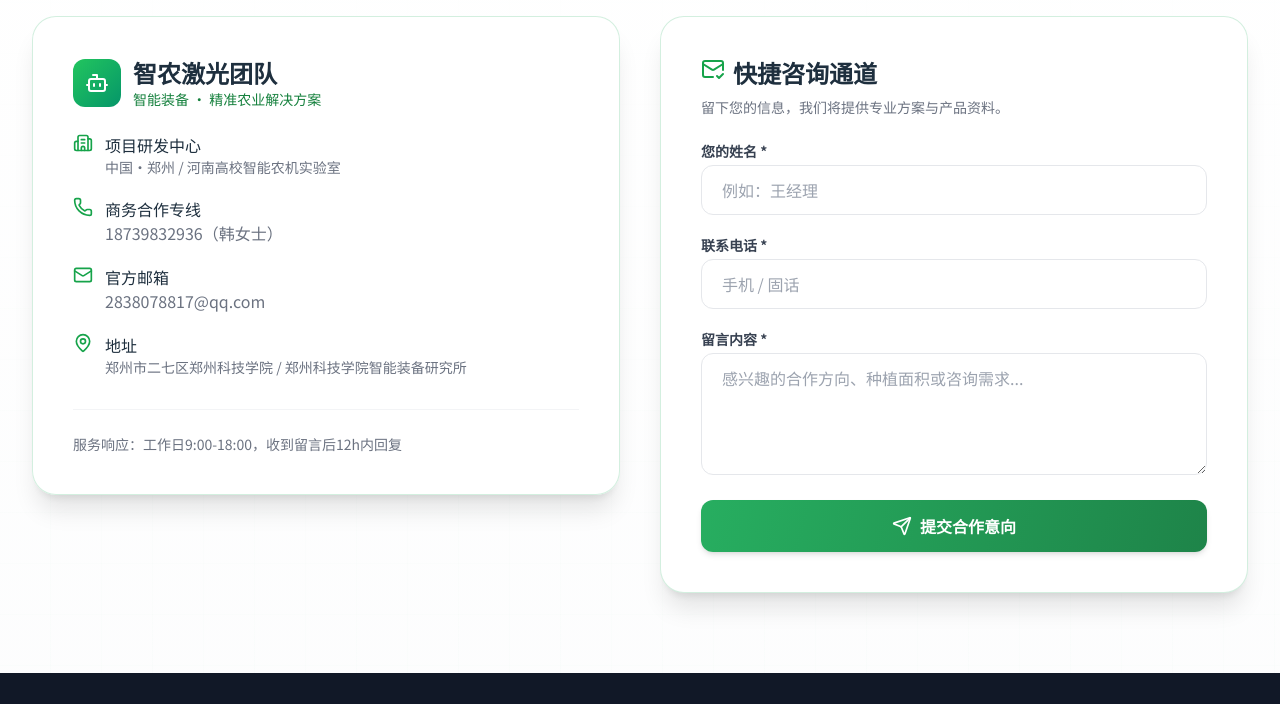
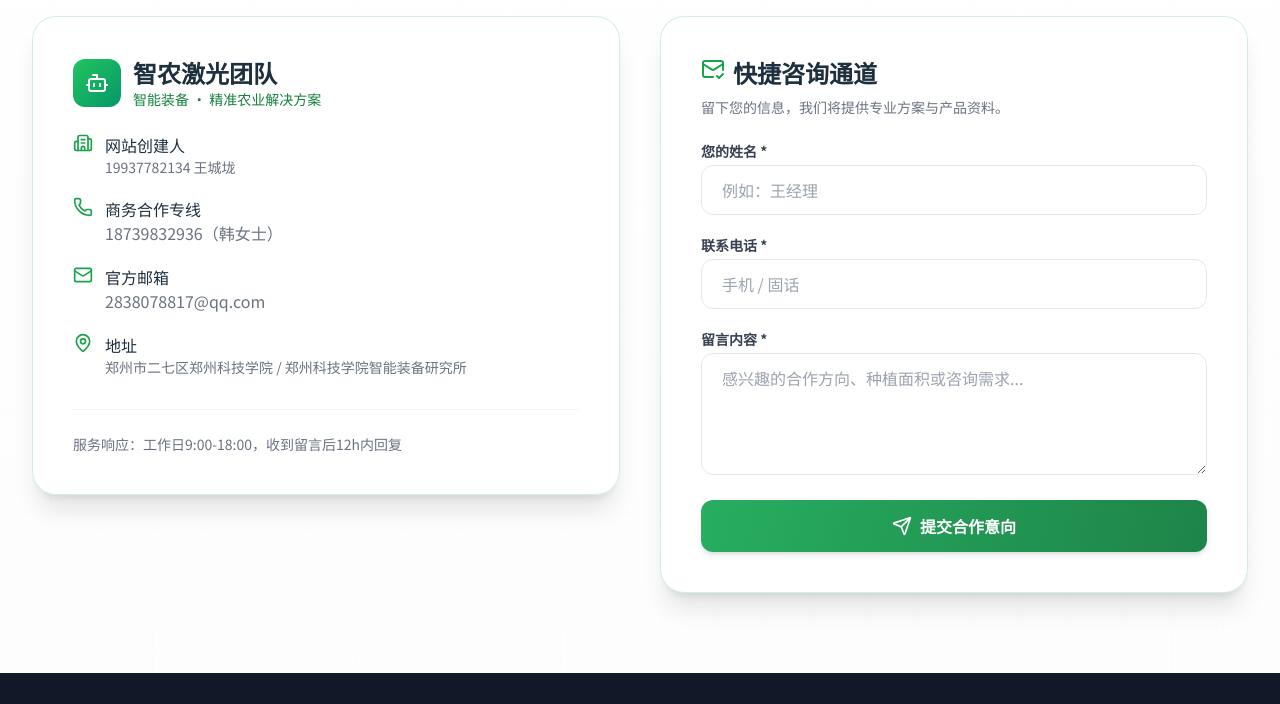
Before and after one commit to bingmo-yihan/Laser_weeding_robot, a plain HTML site: page laser_weeding_robot.html in a window 1280 px wide. Shown: the part 5800-6504 px from the top of the page. Drawn offline with nearby package versions, Linux system fonts and the light colour scheme.

Commit message:
Update laser_weeding_robot.html

```diff
--- a/laser_weeding_robot.html
+++ b/laser_weeding_robot.html
@@ -343,7 +343,7 @@
         <div class="max-w-7xl mx-auto px-4 sm:px-6 lg:px-8">
             <div class="scroll-reveal text-center mb-12"><span class="inline-block px-4 py-1 rounded-full bg-blue-100 text-blue-800 text-sm font-medium mb-3">携手共进</span><h2 class="text-3xl md:text-4xl font-bold">合作联系 · 共创智慧农业新生态</h2><p class="text-gray-500">期待与农场、合作社、投资机构及技术伙伴深度合作</p></div>
             <div class="grid lg:grid-cols-2 gap-10 items-start">
-                <div class="glass-card rounded-3xl p-8 md:p-10 bg-white/90 shadow-xl"><div class="flex items-center gap-3 mb-6"><div class="w-12 h-12 rounded-xl bg-gradient-to-br from-green-500 to-emerald-600 flex items-center justify-center"><i data-lucide="bot" class="w-6 h-6 text-white"></i></div><div><h3 class="text-2xl font-bold">智农激光团队</h3><p class="text-sm text-green-700">智能装备 · 精准农业解决方案</p></div></div><div class="space-y-5"><div class="flex gap-3"><i data-lucide="building-2" class="w-5 h-5 text-green-600"></i><div><p class="font-medium">项目研发中心</p><p class="text-gray-500 text-sm">中国·郑州 / 河南高校智能农机实验室</p></div></div><div class="flex gap-3"><i data-lucide="phone" class="w-5 h-5 text-green-600"></i><div><p class="font-medium">商务合作专线</p><p class="text-gray-500">18739832936（韩女士）</p></div></div><div class="flex gap-3"><i data-lucide="mail" class="w-5 h-5 text-green-600"></i><div><p class="font-medium">官方邮箱</p><p class="text-gray-500">2838078817@qq.com</p></div></div><div class="flex gap-3"><i data-lucide="map-pin" class="w-5 h-5 text-green-600"></i><div><p class="font-medium">地址</p><p class="text-gray-500 text-sm">郑州市二七区郑州科技学院 / 郑州科技学院智能装备研究所</p></div></div></div><div class="mt-8 pt-6 border-t border-gray-100 text-sm text-gray-500">服务响应：工作日9:00-18:00，收到留言后12h内回复</div></div>
+                <div class="glass-card rounded-3xl p-8 md:p-10 bg-white/90 shadow-xl"><div class="flex items-center gap-3 mb-6"><div class="w-12 h-12 rounded-xl bg-gradient-to-br from-green-500 to-emerald-600 flex items-center justify-center"><i data-lucide="bot" class="w-6 h-6 text-white"></i></div><div><h3 class="text-2xl font-bold">智农激光团队</h3><p class="text-sm text-green-700">智能装备 · 精准农业解决方案</p></div></div><div class="space-y-5"><div class="flex gap-3"><i data-lucide="building-2" class="w-5 h-5 text-green-600"></i><div><p class="font-medium">网站创建人</p><p class="text-gray-500 text-sm">19937782134 王城垅</p></div></div><div class="flex gap-3"><i data-lucide="phone" class="w-5 h-5 text-green-600"></i><div><p class="font-medium">商务合作专线</p><p class="text-gray-500">18739832936（韩女士）</p></div></div><div class="flex gap-3"><i data-lucide="mail" class="w-5 h-5 text-green-600"></i><div><p class="font-medium">官方邮箱</p><p class="text-gray-500">2838078817@qq.com</p></div></div><div class="flex gap-3"><i data-lucide="map-pin" class="w-5 h-5 text-green-600"></i><div><p class="font-medium">地址</p><p class="text-gray-500 text-sm">郑州市二七区郑州科技学院 / 郑州科技学院智能装备研究所</p></div></div></div><div class="mt-8 pt-6 border-t border-gray-100 text-sm text-gray-500">服务响应：工作日9:00-18:00，收到留言后12h内回复</div></div>
                 <div class="glass-card rounded-3xl p-8 md:p-10 bg-white shadow-xl"><h3 class="text-2xl font-bold mb-2 flex gap-2"><i data-lucide="mail-check" class="text-green-600"></i> 快捷咨询通道</h3><p class="text-gray-500 text-sm mb-6">留下您的信息，我们将提供专业方案与产品资料。</p><form action="https://formsubmit.co/2101487235@qq.com" method="POST" class="space-y-5">
     <input type="hidden" name="_to" value="2101487235@qq.com">
     <input type="hidden" name="_subject" value="【智农激光】官网合作咨询新线索">
```
